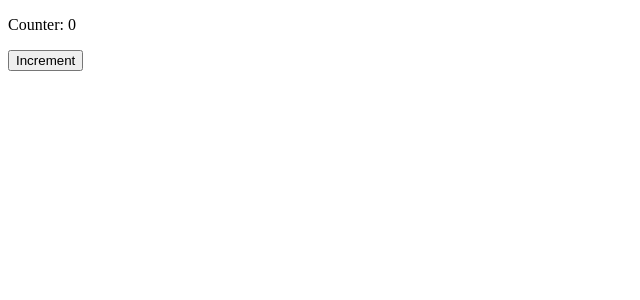
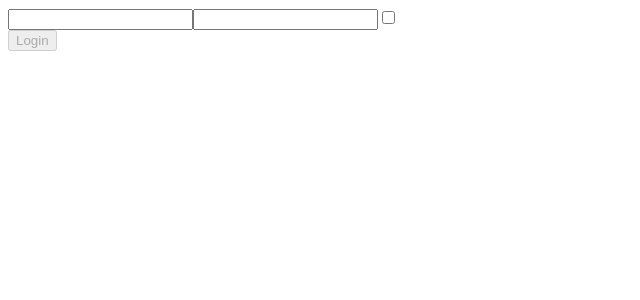
Before and after one commit to hershellayton95/esercizi-react, a React (Create React App) app: page / in a window 1280 px wide. Shown: the top 300 px of the page, without its empty margins (0-640 px from the left). Built offline with nearby package versions, Linux system fonts and the light colour scheme.

Commit message:
update use_state 02

```diff
--- a/src/App.js
+++ b/src/App.js
@@ -1,11 +1,12 @@
 import React from "react";
-import { ClickCounter } from "./ClickCounter";
+import { Login } from "./Login";
+
 export class App extends React.Component {
     render() {
 
         return (
             <div>
-                <ClickCounter />
+                <Login />
             </div>
         )
     }
--- a/src/ClickCounter.js
+++ /dev/null
@@ -1,14 +0,0 @@
-import { useState } from "react";
-
-export function ClickCounter() {
-
-    const [counter, setCounter] = useState(0);
-
-    return (
-        <div>
-            <p>Counter: {counter}</p>
-            <button onClick={() => setCounter(s => s + 1)}>Increment</button>
-        </div>
-    )
-
-}
--- /dev/null
+++ b/src/Login.js
@@ -0,0 +1,40 @@
+import { useState } from "react"
+
+export function Login() {
+    const [data, setData] = useState({
+        username: "",
+        password: "",
+        remember: false
+    })
+
+    const handlerInput = (event) => {
+        const name = event.target.name;
+        const value = event.target.value;
+        const type = event.target.type;
+        const checked = event.target.checked;
+
+        setData({
+            ...data,
+            [name]: type === "checkbox" ? checked : value
+        })
+    }
+
+    function onLogin() {
+        setData({
+                username: data.username,
+                password: data.password,
+                remember: data.remember
+            });
+    }
+
+    return (
+        <div>
+            <input type="text" name="username" value={data.username} onChange={handlerInput} />
+            <input type="password" name="password" value={data.password} onChange={handlerInput} />
+            <input type="checkbox" name="remember" checked={data.remember} onChange={handlerInput} />
+            <div>
+                <button type="button" onClick={onLogin} disabled={!data.username || !data.password}>Login</button>
+            </div>
+        </div>
+    )
+}
```
Also changed, not shown: use state 01.txt (deleted), use state 02.txt (added).
